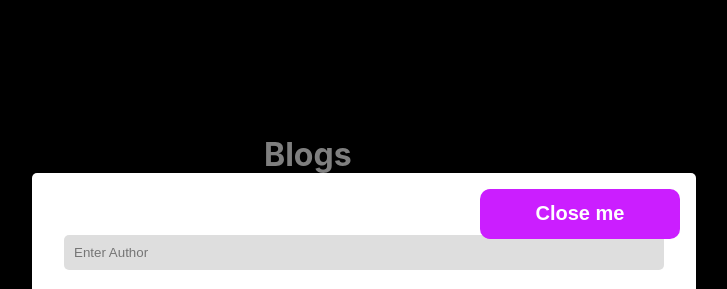
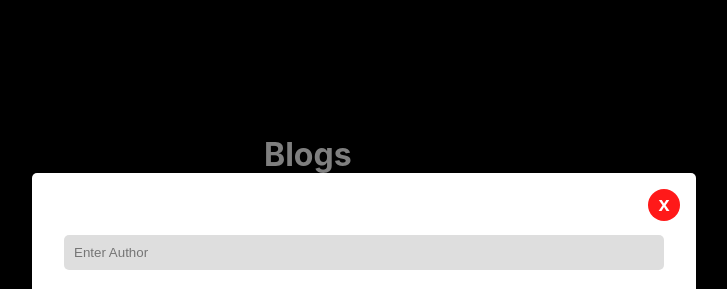
Before and after one commit to ahmed-beruny/ahmed-beruny, a React (Create React App) app: page /blogs in a window 1280 px wide. Both pictures are taken after a click on the button "Write Something". Shown: the top 289 px of the page, without its empty margins (276-1003 px from the left). Built offline with nearby package versions, Linux system fonts and the light colour scheme; no server answers; a web font is replaced by a local one.

Commit message:
littleupdate

```diff
--- a/src/components/blogs/Blogs.jsx
+++ b/src/components/blogs/Blogs.jsx
@@ -1,7 +1,7 @@
 import React from 'react'
 import { useState, useEffect } from 'react'
 import Blogcart from './blog-card/Blog_card'
-import AddBlogs from './AddBlogs'
+import AddBlogs from './Addblogs'
 import Popup from '../popup/Popup'
 import './blogs.css'
 export default function Blogs() {
--- a/src/components/blogs/blog-card/blog_card.css
+++ b/src/components/blogs/blog-card/blog_card.css
@@ -5,6 +5,7 @@
     box-shadow: 0px 0px 10px 0px rgba(0,0,0,0.2);
     transition: all 0.3s ease-in-out;
     cursor: pointer;
+    margin : 15px;
 }
 
 .card:hover{
--- a/src/components/blogs/blogs.css
+++ b/src/components/blogs/blogs.css
@@ -25,7 +25,7 @@
     display: flex;
     flex-direction: row;
     flex-wrap: wrap;
-    justify-content: center;
+    justify-content: space-between;
 
 
 
--- a/src/components/popup/Popup.jsx
+++ b/src/components/popup/Popup.jsx
@@ -6,7 +6,7 @@ export default function Popup(props) {
 
     <div className='popup'>
         <div className='popup-inner'>
-            <button className='close-btn' onClick={() => props.setTrigger(false)}>Close me</button>
+            <button className='close-btn' onClick={() => props.setTrigger(false)}>x</button>
             {props.children}
         </div>
 
--- a/src/components/popup/popup.css
+++ b/src/components/popup/popup.css
@@ -24,4 +24,10 @@
     position: absolute;
     top: 16px;
     right: 16px;
+    width: 32px;
+    height: 32px;
+    background-color: #ff1919;
+    border-radius: 50%;
+    border: none;
+    font-size: 20px;
 }
```
